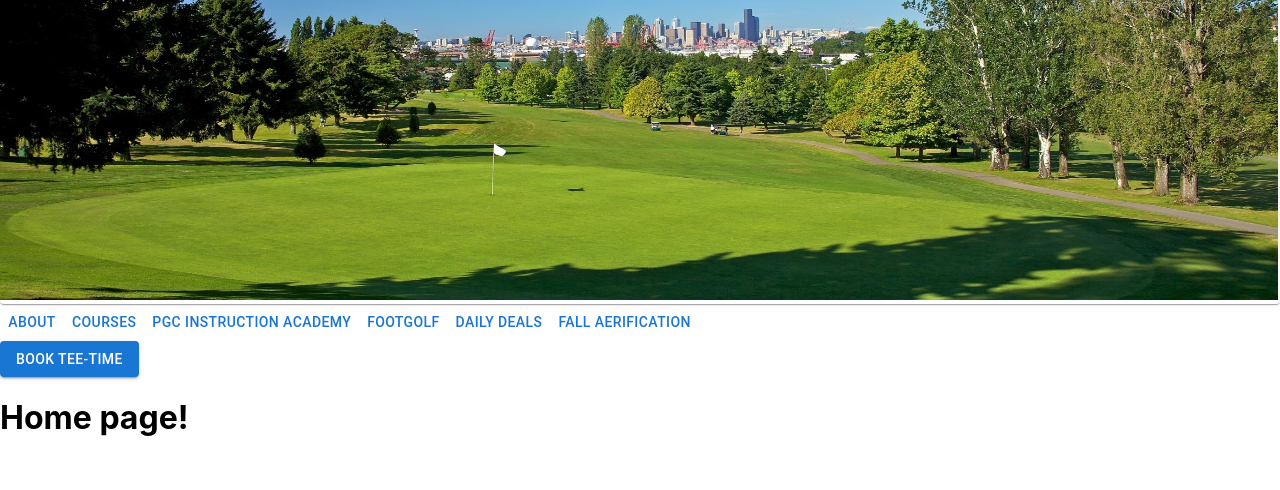
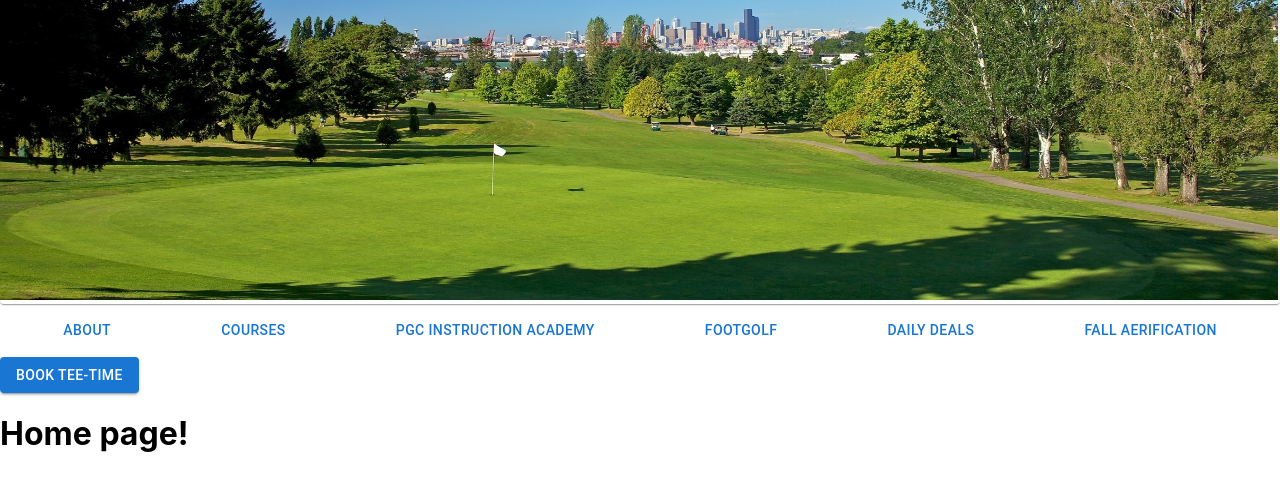
Before and after one commit to joyfullyx/premier-golf-mock, a React (Create React App) app: page / in a window 1280 px wide. Shown: the top 490 px of the page. Built offline with nearby package versions, Linux system fonts and the light colour scheme.

Commit message:
center nav items

```diff
--- a/src/components/Navigation/Nav.js
+++ b/src/components/Navigation/Nav.js
@@ -2,6 +2,7 @@ import * as React from "react";
 import Button from "@mui/material/Button";
 import Menu from "@mui/material/Menu";
 import MenuItem from "@mui/material/MenuItem";
+import Box from "@mui/material/Box";
 
 export default function BasicMenu() {
   const [anchorEl, setAnchorEl] = React.useState(null);
@@ -15,6 +16,13 @@ export default function BasicMenu() {
 
   return (
     <div>
+      <Box
+        sx={{
+          display: "flex",
+          justifyContent: "space-around",
+          p: 1,
+        }}
+      >
         <Button
           id="basic-button"
           aria-controls="basic-menu"
@@ -47,7 +55,9 @@ export default function BasicMenu() {
           <MenuItem onClick={handleClose}>Jefferson Park Golf Course</MenuItem>
           <MenuItem onClick={handleClose}>West Seattle Golf Course</MenuItem>
           <MenuItem onClick={handleClose}>Bellevue Golf Course</MenuItem>
-        <MenuItem onClick={handleClose}>Crossroads Par 3 Golf Course</MenuItem>
+          <MenuItem onClick={handleClose}>
+            Crossroads Par 3 Golf Course
+          </MenuItem>
           <MenuItem onClick={handleClose}>Legion Memorial Golf Course</MenuItem>
           <MenuItem onClick={handleClose}>Walter E. Hall Golf Course</MenuItem>
           <MenuItem onClick={handleClose}>Lynnwood Golf Course</MenuItem>
@@ -90,6 +100,7 @@ export default function BasicMenu() {
         >
           Fall Aerification
         </Button>
+      </Box>
     </div>
   );
 }
```
Lines whose indentation alone changed are shown as unchanged.
